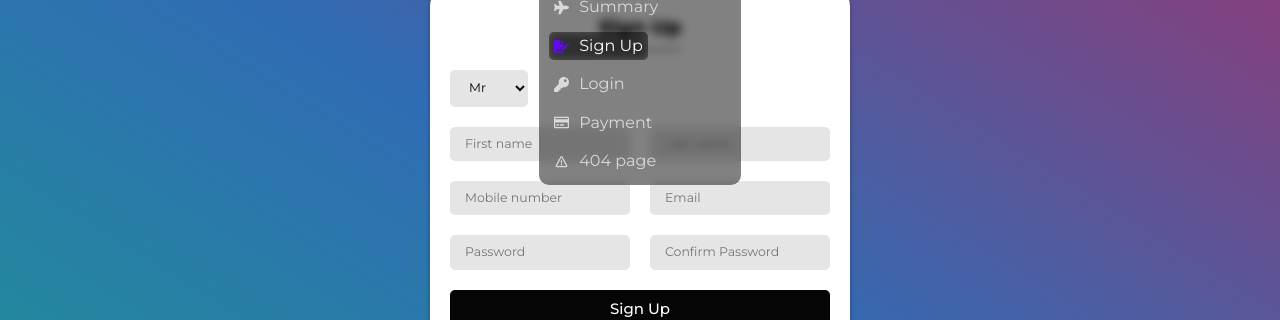
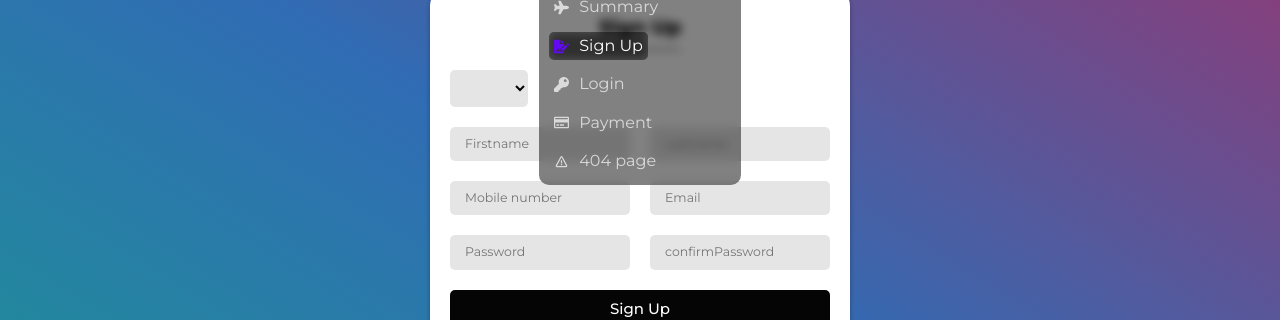
Before and after one commit to Davydx7/Markdown-to-Html-Parser, a React (Create React App) app: page /login/1 in a window 1280 px wide. Shown: the part 169-489 px from the top of the page. Built offline with nearby package versions, Linux system fonts and the light colour scheme.

Commit message:
error messages

```diff
--- a/src/Routes/Login/index.tsx
+++ b/src/Routes/Login/index.tsx
@@ -10,7 +10,18 @@ function Login() {
     register,
     handleSubmit,
     formState: { errors }
-  } = useForm();
+  } = useForm({
+    defaultValues: {
+      title: '',
+      firstName: '',
+      lastName: '',
+      mobileNumber: '',
+      email: '',
+      password: '',
+      confirmPassword: ''
+    }
+  });
+
   const onSubmit = (data: any) => console.log(data);
   console.log(errors);
 
@@ -23,34 +34,37 @@ function Login() {
         <form onSubmit={handleSubmit(onSubmit)} className={id === '1' ? 'signUp' : 'Login'}>
           {id === '1' && (
             <>
-              <select {...register('Title', { required: 'required', shouldUnregister: true })}>
+              <select {...register('title', { required: 'required', shouldUnregister: true })}>
                 <option value="Mr">Mr</option>
                 <option value="Mrs">Mrs</option>
                 <option value="Miss">Miss</option>
                 <option value="Dr">Dr</option>
               </select>
+              {errors.title && <span className="error">{errors.title.message}</span>}
               <input
                 type="text"
-                placeholder="First name"
-                {...register('First name', {
+                placeholder="Firstname"
+                {...register('firstName', {
                   required: 'required',
                   maxLength: { value: 15, message: 'max character length is 15' },
                   shouldUnregister: true
                 })}
               />
+              {errors.firstName && <span className="error">{errors.firstName.message}</span>}
               <input
                 type="text"
-                placeholder="Last name"
-                {...register('Last name', {
+                placeholder="Lastname"
+                {...register('lastName', {
                   required: 'required',
                   maxLength: { value: 15, message: 'max character length is 15' },
                   shouldUnregister: true
                 })}
               />
+              {errors.lastName && <span className="error">{errors.lastName.message}</span>}
               <input
                 type="tel"
                 placeholder="Mobile number"
-                {...register('Mobile number', {
+                {...register('mobileNumber', {
                   required: false,
                   pattern: {
                     value: /^[+]*[(]{0,1}[0-9]{1,3}[)]{0,1}[-\s./0-9]*$/g,
@@ -58,31 +72,39 @@ function Login() {
                   },
                   shouldUnregister: true
                 })}
-              />{' '}
+              />
+              {errors.mobileNumber && <span className="error">{errors.mobileNumber.message}</span>}
             </>
           )}
           <input
             type="text"
             placeholder="Email"
-            {...register('Email', {
-              required: true,
+            {...register('email', {
+              required: 'required',
               pattern: {
                 value: /^[a-zA-Z0-9.! #$%&'*+/=? ^_`{|}~-]+@[a-zA-Z0-9-]+(?:\. [a-zA-Z0-9-]+)*$/,
                 message: 'Invalid Email'
               }
             })}
           />
+          {errors.email && <span className="error">{errors.email.message}</span>}
           <input
             type="password"
             placeholder="Password"
-            {...register('Password', { required: true })}
+            {...register('password', { required: 'required' })}
           />
+          {errors.password && <span className="error">{errors.password.message}</span>}
           {id === '1' && (
-            <input
-              type="password"
-              placeholder="Confirm Password"
-              {...register('Confirm Password', { required: true, shouldUnregister: true })}
-            />
+            <div>
+              <input
+                type="password"
+                placeholder="confirmPassword"
+                {...register('confirmPassword', { required: true, shouldUnregister: true })}
+              />
+              {errors.confirmPassword && (
+                <span className="error">{errors.confirmPassword.message}</span>
+              )}
+            </div>
           )}
           <Button type="submit">{id === '1' ? 'Sign Up' : 'Login'}</Button>
         </form>
```
